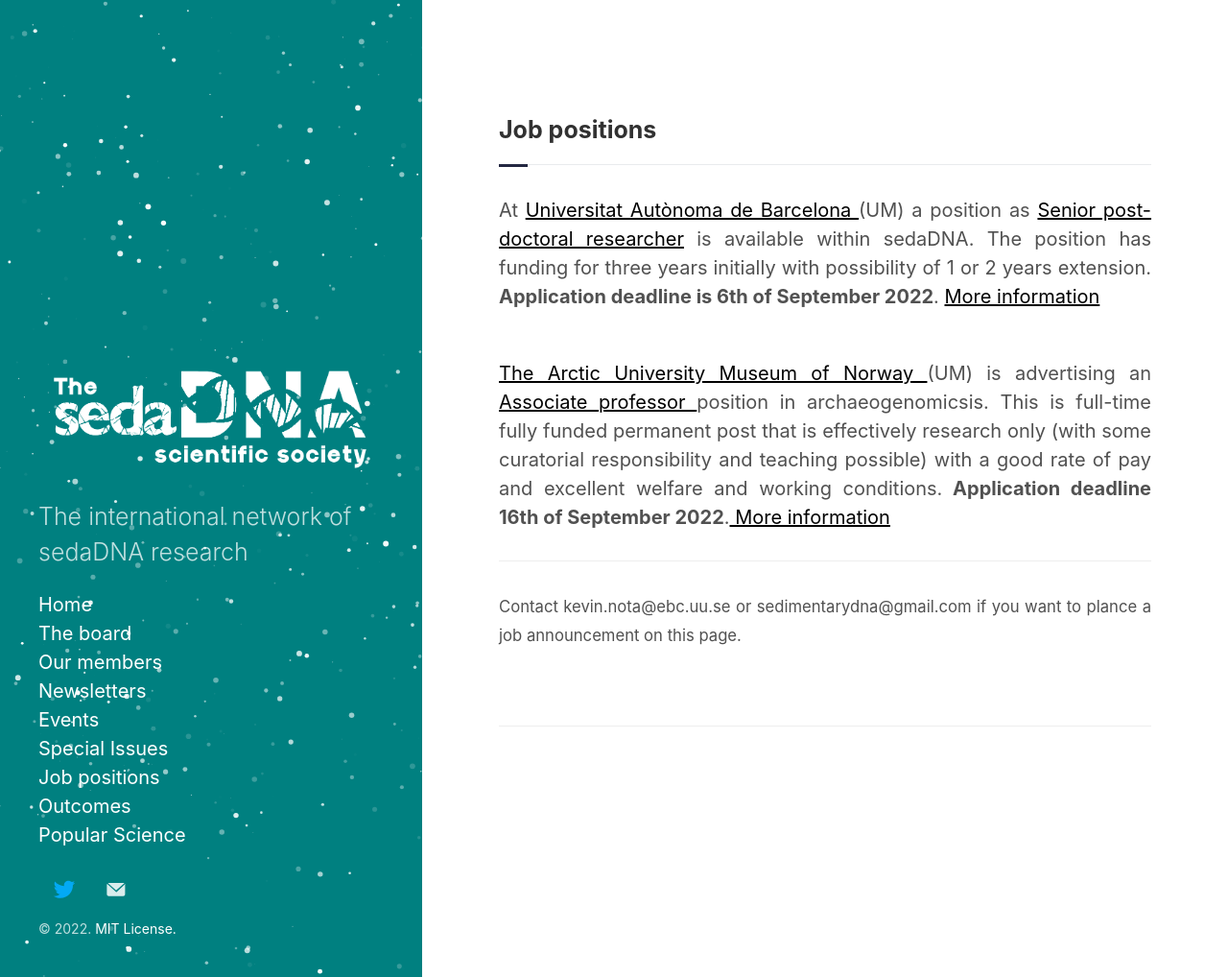
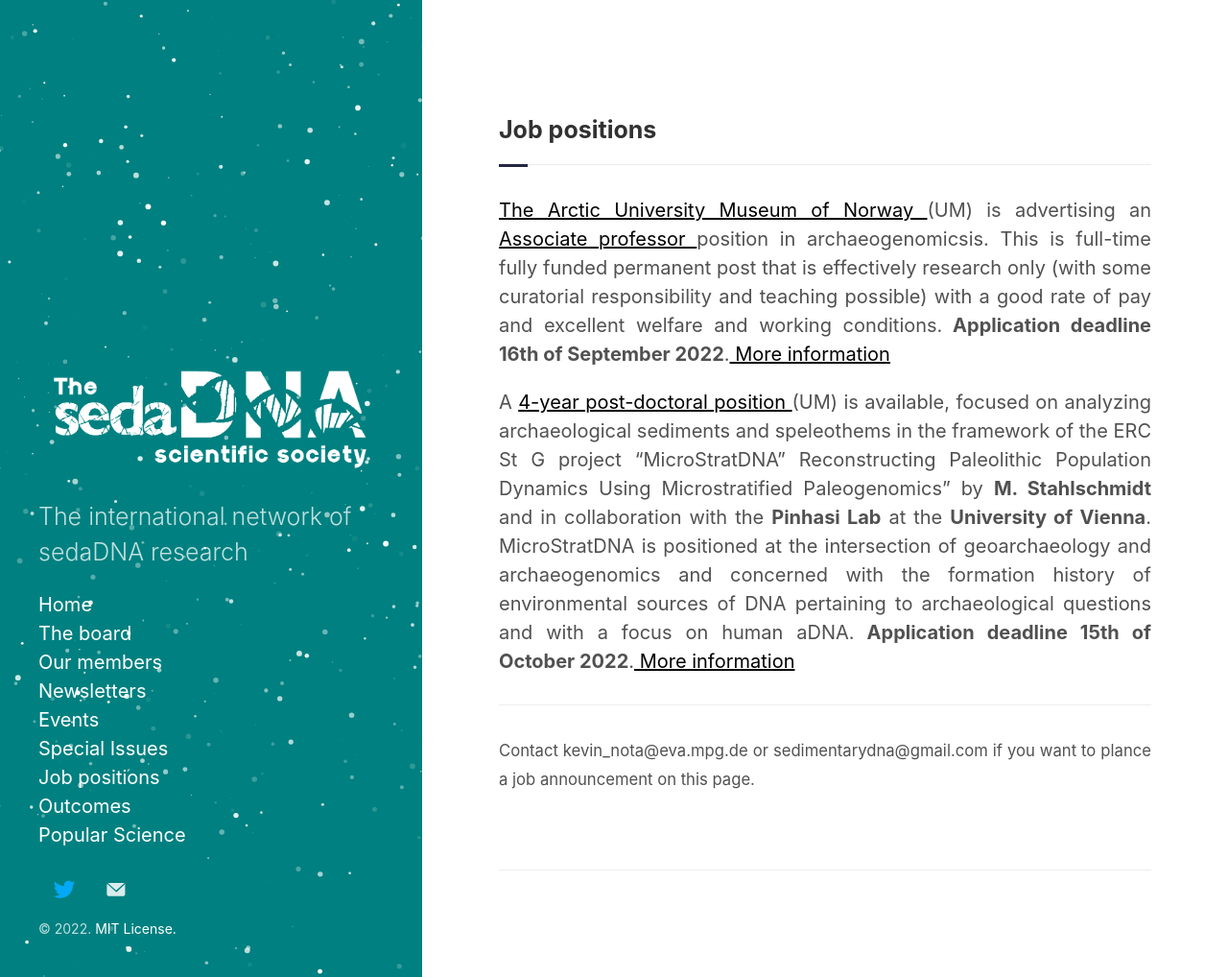
Before and after one commit to sedadna/sedadna.github.io, a Jekyll site: the page built from category/positions.md, in a window 1280 px wide and 1018 px high. Shown: the whole window at 96% size. Built offline with Jekyll 4.4.1, drawn with Linux system fonts in a browser that asks for light colours.

Commit message:
Update positions.md

```diff
--- a/category/positions.md
+++ b/category/positions.md
@@ -5,13 +5,13 @@
 <div class="intro">
 <h3 class="section-title underline">Job positions</h3>
 
-<p>At <a href="https://www.uab.cat/web/universitat-autonoma-de-barcelona-1345467954774.html" target="_blank"><u> Universitat Autònoma de Barcelona </u></a>(UM) a position as <a href="https://euraxess.ec.europa.eu/jobs/814987" target="_blank"><u>Senior post-doctoral researcher</u></a> is available within sedaDNA. The position has funding for three years initially with possibility of 1 or 2 years extension. <b> Application deadline is 6th of September 2022</b>. <a href="https://euraxess.ec.europa.eu/jobs/814987" target="_blank"><u> More information</u></a> </p>
-<br>
-
 <p><a href="https://en.uit.no/tmu" target="_blank"><u>The Arctic University Museum of Norway </u></a>(UM) is advertising an <a href="https://www.jobbnorge.no/en/available-jobs/job/229371/associate-professor-in-archaeogenomics-archaeogenetics" target="_blank"><u>Associate professor </u></a> position in archaeogenomicsis. This is full-time fully funded permanent post that is effectively research only (with some curatorial responsibility and teaching possible) with a good rate of pay and excellent welfare and working conditions.<b> Application deadline 16th of September 2022</b>.<a href="https://www.jobbnorge.no/en/available-jobs/job/229371/associate-professor-in-archaeogenomics-archaeogenetics" target="_blank"><u> More information</u></a></p>
 
+<p>A <a href="https://homepage.univie.ac.at/mareike.stahlschmidt/?page_id=36" target="_blank"><u> 4-year post-doctoral position </u></a>(UM) is available, focused on analyzing archaeological sediments and speleothems in the framework of the ERC St G project “MicroStratDNA” Reconstructing Paleolithic Population Dynamics Using Microstratified Paleogenomics” by <b>M. Stahlschmidt </b> and in collaboration with the <b>Pinhasi Lab</b> at the <b>University of Vienna</b>.
+MicroStratDNA is positioned at the intersection of geoarchaeology and archaeogenomics and concerned with the formation history of environmental sources of DNA pertaining to archaeological questions and with a focus on human aDNA.<b> Application deadline 15th of October 2022</b>.<a href="https://homepage.univie.ac.at/mareike.stahlschmidt/" target="_blank"><u> More information</u></a></p>
+
 <hr />
-<p><small>Contact kevin.nota@ebc.uu.se or sedimentarydna@gmail.com if you want to plance a job announcement on this page.</small></p>
+<p><small>Contact kevin_nota@eva.mpg.de or sedimentarydna@gmail.com if you want to plance a job announcement on this page.</small></p>
 
 <br>
 
```
